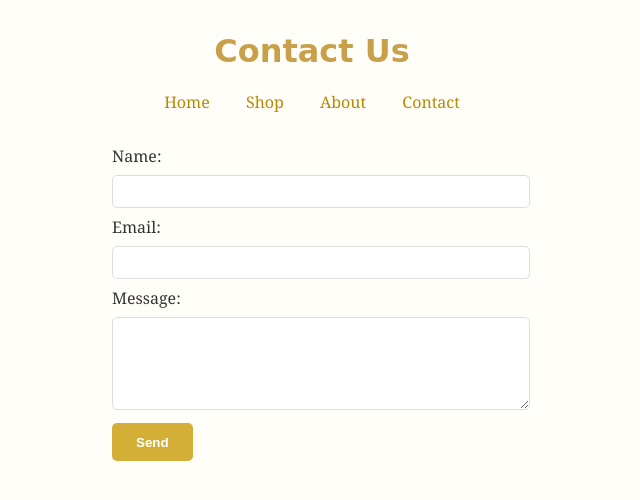
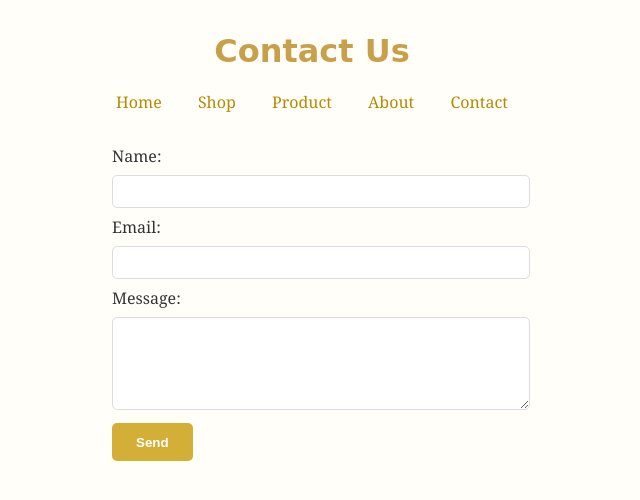
Before and after one commit to preethi0715/bling-belle, a plain HTML site: page contact.html in a window 1280 px wide. Shown: the whole page, without its empty margins (328-968 px from the left). Drawn offline with Linux system fonts and the light colour scheme.

Commit message:
Update contact.html

```diff
--- a/contact.html
+++ b/contact.html
@@ -48,6 +48,7 @@
   <nav>
     <a href="index.html">Home</a>
     <a href="shop.html">Shop</a>
+     <a href="product.html">Product</a>
     <a href="about.html">About</a>
     <a href="contact.html">Contact</a>
   </nav>
```
